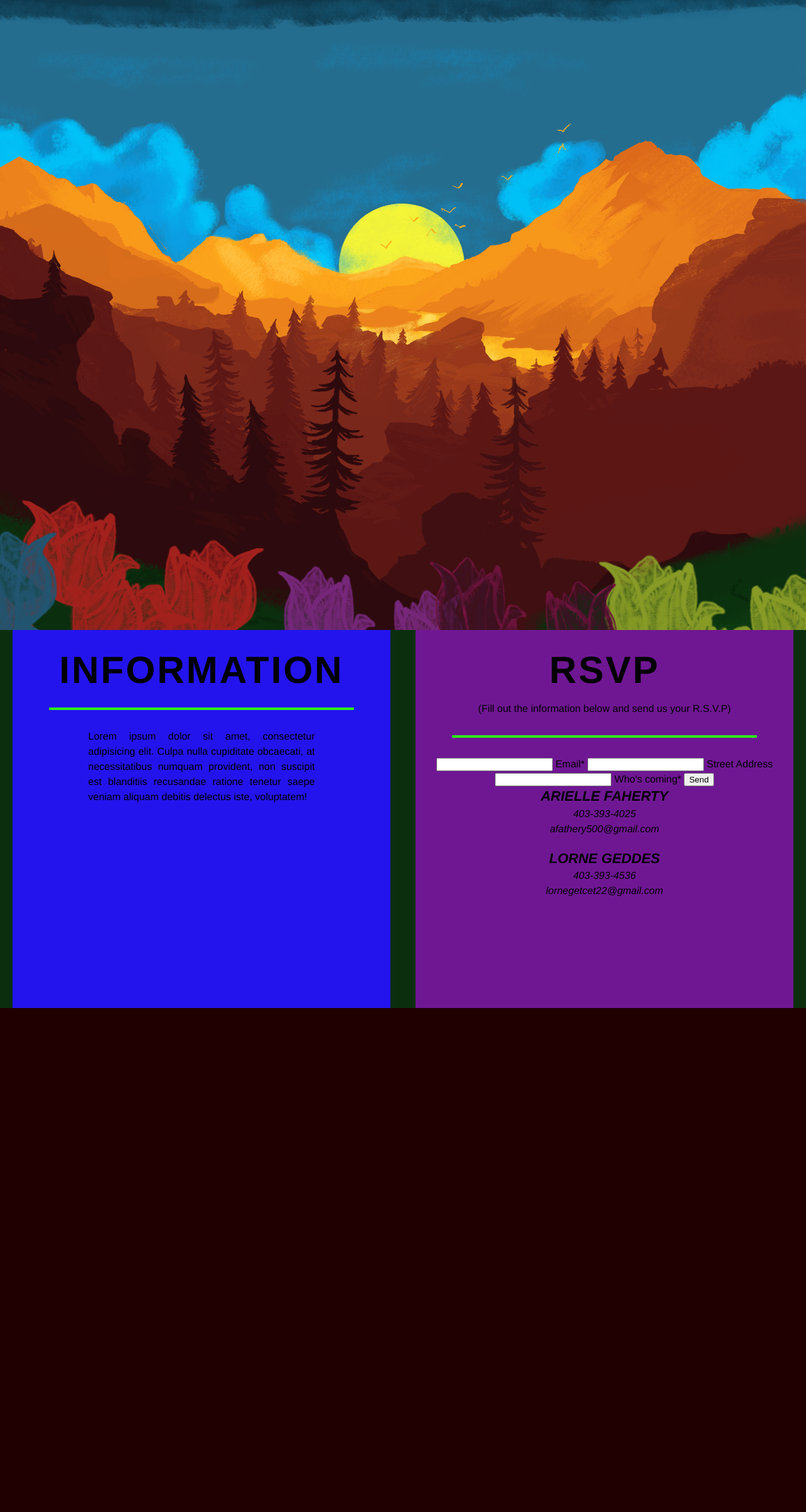
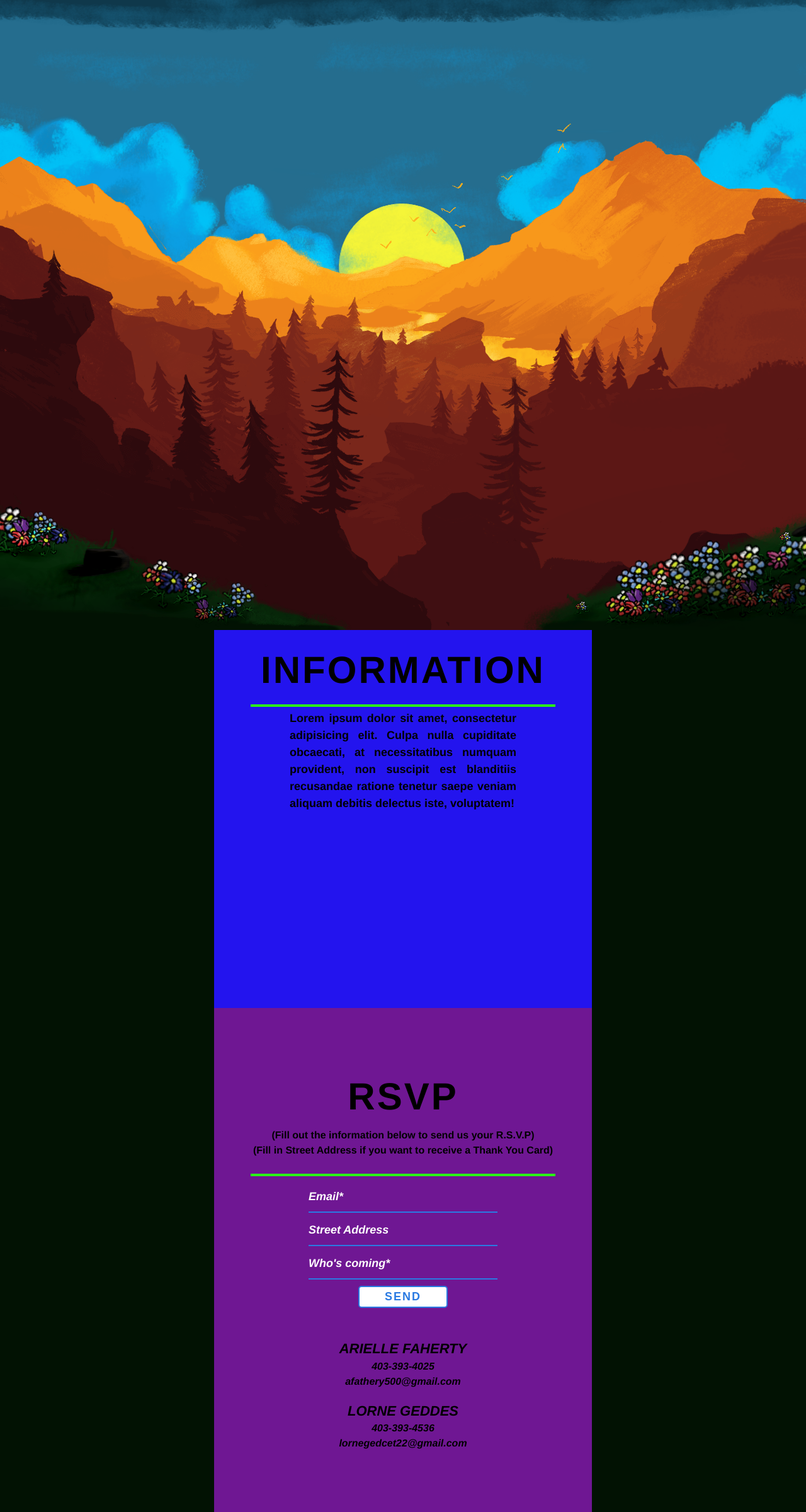
Before and after one commit to AlphaGedLor/Baby-Website, a Jekyll site: the page built from index.html, in a window 1280 px wide. Shown: the whole page at 63% size. Built offline with Jekyll 4.4.1, drawn with Linux system fonts in a browser that asks for light colours; before the commit the page ends 1600 px from its top, so only the background shows below that.

Commit message:
Changes Made - New Parallax Layer, Media Queries
Changed Layers - Made Media Querys for Small Devices

```diff
--- a/_includes/infoandrsvp.html
+++ b/_includes/infoandrsvp.html
@@ -5,30 +5,37 @@
       <hr>
       <p>Lorem ipsum dolor sit amet, consectetur adipisicing elit. Culpa nulla cupiditate obcaecati, at necessitatibus numquam provident, non suscipit est blanditiis recusandae ratione tenetur saepe veniam aliquam debitis delectus iste, voluptatem!</p>
     </div>
-    <div class="section rsvpbox">
+    <div class="rsvpbox">
       <!-- <form class="input-text" id="form1" action="//formspree.io/LorneArielleBabyshower2016@gmail.com" method='post'> -->
       <h2>RSVP</h2>
       <p>
-        (Fill out the information below and send us your R.S.V.P)
+        (Fill out the information below to send us your R.S.V.P) <br>
+        (Fill in Street Address if you want to receive a Thank You Card)
       </p>
       <hr>
-      <form class="section form" id="form1" action="MAILTO:someone@example.com" method='post' enctype="text/plain">
+      <form class="form" id="form1" action="MAILTO:someone@example.com" method='post' enctype="text/plain">
+        <div class="input-group">
           <input class="input-text-input" type="email" id="email" name="Email Address">
           <label for="email">Email*</label>
+        </div>
+        <div class="input-group">
           <input class="input-text-input" type="text" id="address" name="Street Address">
           <label for="address">Street Address</label>
+        </div>
+        <div class="input-group">
           <input class="input-text-input" type="text" id="names" name="People who are coming">
           <label class="text-area-label" for="names">Who's coming*</label>
-        <button type="submit" form="form1">Send</button>
+        </div>
+        <button type="submit" form="form1">SEND</button>
       </form>
-      <div class="section contact">
+      <div class="container-contact">
         <div class="contact">
           <h4><em>Arielle Faherty</em></h4>
           <p><em>403-393-4025 <br>afathery500@gmail.com</em></p>
         </div>
         <div class="contact">
           <h4><em>Lorne Geddes</em></h4>
-          <p><em>403-393-4536 <br>lornegetcet22@gmail.com</em></p>
+          <p><em>403-393-4536 <br>lornegedcet22@gmail.com</em></p>
         </div>
       </div>
     </div>
--- a/_includes/parallax.html
+++ b/_includes/parallax.html
@@ -6,6 +6,5 @@
     <div class="keyart_layer parallax" id="keyart-4" data-speed="26" style="transform:translate3d(0px,0px,0px)"></div>
     <div class="keyart_layer parallax" id="keyart-5" data-speed="36" style="transform:translate3d(0px,0px,0px)"></div>
     <div class="keyart_layer parallax" id="keyart-6" data-speed="49" style="transform:translate3d(0px,0px,0px)"></div>
-    <div class="keyart_layer parallax" id="keyart-7" data-speed="69" style="transform:translate3d(0px,0px,0px)"></div>
     <div class="keyart_layer" id="keyart-8" data-speed="100"></div>
   </div>
--- a/_sass/_base.scss
+++ b/_sass/_base.scss
@@ -11,7 +11,9 @@
   background-color: #210002;
   text-align: center;
 }
-
+body {
+  -webkit-font-smoothing: antialiased;
+}
 h1, h2, h3, h4 {
 	text-transform: uppercase;
 }
--- a/_sass/_infoandrsvp.sass
+++ b/_sass/_infoandrsvp.sass
@@ -8,20 +8,20 @@
 hr
   border: 2px solid rgb(42, 245, 23)
   width: 80%
-
+  margin: 5px
 #maincontainer
-  background-color: #0b2f0e
+  background-color: #021203
   position: relative
   z-index: 40
   // top: -200px
 .maincontain
   display: flex
-  flex-flow: row wrap
+  flex-flow: column nowrap
   justify-content: space-around
   align-items: center
   z-index: 41
   position: relative
-  background-color: #0b2f0e
+  background-color: #021203
 .Infobox
   background-color: rgb(35, 20, 238)
   display: flex
@@ -32,6 +32,8 @@
   width: 600px
   height: 600px
   & p
+    font-size: 18px
+    font-weight: bold
     width: 60%
     text-align: justify
 .rsvpbox
@@ -39,7 +41,80 @@
   display: flex
   flex-flow: column
   align-items: center
-  justify-content: flex-start
+  justify-content: center
   align-content: center
   width: 600px
-  height: 600px
+  height: 800px
+  font-weight: bold
+.form
+  display: flex
+  flex-flow: column nowrap
+  align-items: center
+  justify-content: center
+  align-content: center
+  padding-bottom: 50px
+input
+  background: none
+  color: $form-text-color
+  padding: 5px 20px
+  font-size: 18px
+  display: inline-block
+  width: 300px
+  &:focus,
+  &:active
+    outline: none
+  &[type="text"],
+  &[type="email"]
+    border: none
+    border-bottom: solid 2px  $form-button-color
+button
+  font-size: 18px
+  font-weight: bold
+  letter-spacing: 2px
+  padding: 5px 40px
+  margin-top: 10px
+  background: white
+  color: $form-button-color
+  border: solid 2px $form-button-color
+  +border-radius(5px)
+  &[type="submit"]
+    &:active
+      color: white
+      background-color: $form-button-color
+.input-group
+  display: flex
+  flex-flow: column nowrap
+  position: relative
+  input
+    padding: 15px 0px
+
+  label
+    +position(absolute, 50% null null 0px)
+    +transform(translateY(-50%))
+    font:
+      style: italic
+      size: 18px
+    color: $form-text-color
+    pointer-events: none
+    +transition
+  input:focus + label,
+  input.has-value + label
+    top: 5px
+    font-size: 10px
+    color: $form-text-color
++media-query(450px)
+  h2
+    font-size: 2em
+    font-weight: 400px
+    letter-spacing: 2px
+    padding: 8px
+    margin-top: 8px
+
+  .Infobox
+    & p
+      width: 40%
+  .rsvpbox
+    justify-content: flex-start
+    height: 900px
+    & p
+      width: 60%
--- a/_sass/_parallax.scss
+++ b/_sass/_parallax.scss
@@ -10,7 +10,7 @@
 }
 
 #nonparallax {
-	background-image: url('../assets/img/keyart-mobile.jpg');
+	background-image: url('../assets/img/keyart-mobile-new.jpg');
 	background-position: center;
 	background-repeat: no-repeat;
 	background-size: auto 100%;
@@ -53,9 +53,14 @@
 	#keyart-6 {
 		background-image: url('../assets/img/parallax6.png');
 	}
-	#keyart-7 {
-		background-image: url('../assets/img/parallax7.png');
+	#keyart-8 {
+		background-image: url('../assets/img/parallax7-new.png');
 	}
-	#keyart-8 {
-		background-image: url('../assets/img/parallax8.png');
+@include media-query($on-laptop){
+	#nonparallax{
+		display: block;
 	}
+	#parallax {
+		display: none;
+	}
+}
```
Also changed, not shown: assets/img/Parallax7-new.png (added), assets/img/keyart-mobile-new.jpg (added), assets/img/keyart-mobile.jpg, 5 other files. Lines whose indentation alone changed are shown as unchanged.
